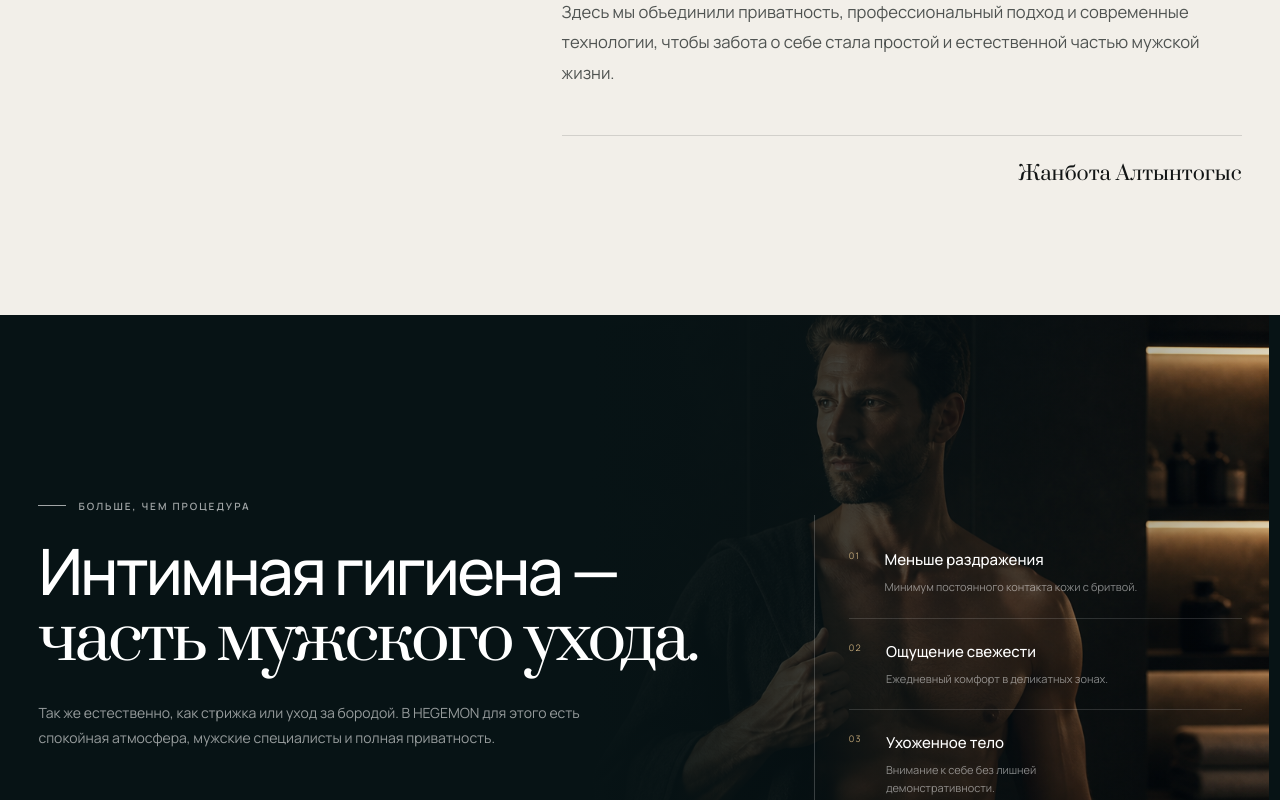
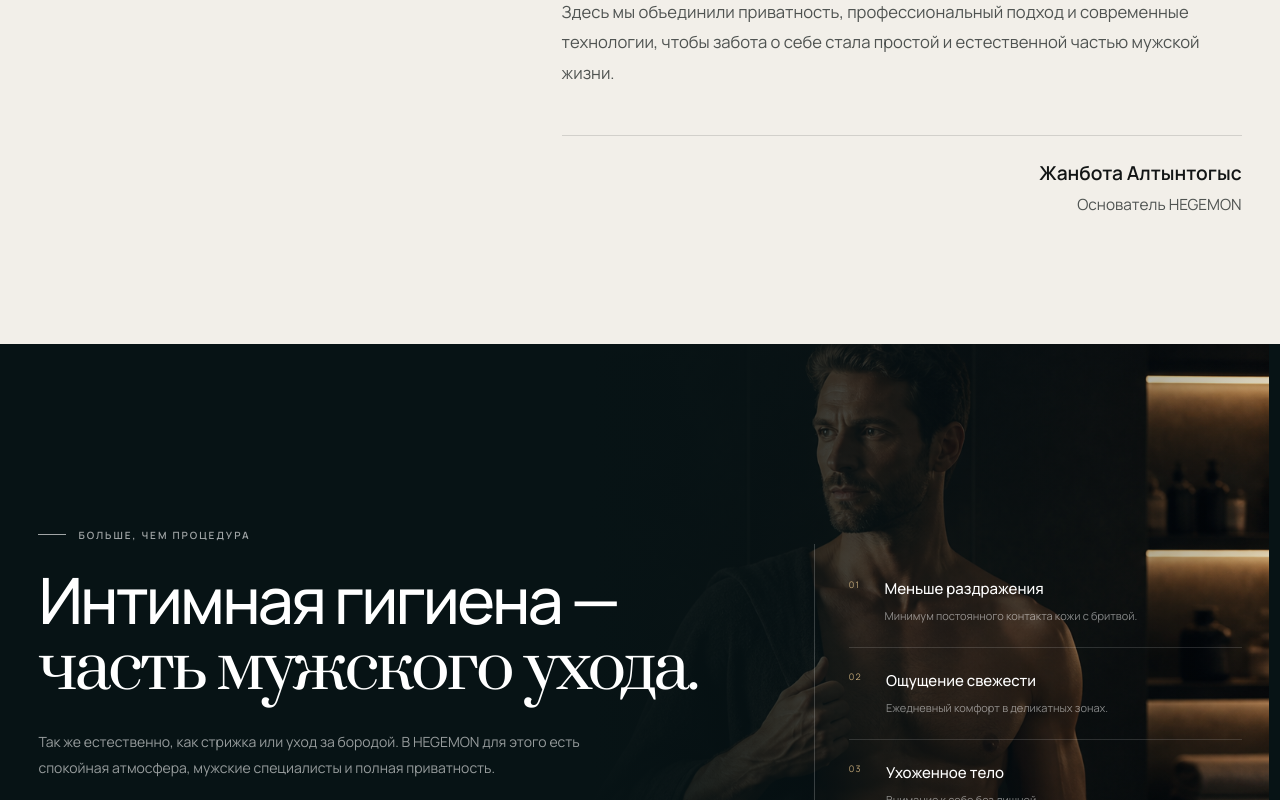
Before and after one commit to ahmedddd-code/hegemon, a React (Vite) app: page /about in a window 1280 px wide. Shown: the part 1860-2660 px from the top of the page. Built offline with nearby package versions, Linux system fonts and the light colour scheme; no server answers.

Commit message:
Style founder role beneath signature

```diff
--- a/src/components/AboutStory.tsx
+++ b/src/components/AboutStory.tsx
@@ -27,7 +27,7 @@ export function AboutStory() {
             <p>Мне хотелось создать место, где мужчина чувствует себя комфортно с первого визита — без ощущения салона красоты и без стеснения говорить о деликатных вопросах.</p>
             <p className="founder-story__origin">Так появился <strong>HEGEMON — пространство, созданное вокруг потребностей мужчины.</strong></p>
             <p>Здесь мы объединили приватность, профессиональный подход и современные технологии, чтобы забота о себе стала простой и естественной частью мужской жизни.</p>
-            <footer><strong>Жанбота Алтынтогыс</strong></footer>
+            <footer><strong>Жанбота Алтынтогыс</strong><em>Основатель HEGEMON</em></footer>
           </div>
         </div>
       </section>
--- a/src/styles/about.css
+++ b/src/styles/about.css
@@ -18,7 +18,8 @@
 .founder-story__copy .founder-story__origin { padding:25px 0 25px 24px; border-left:1px solid var(--gold-dark); color:var(--ink); font:clamp(21px,2vw,29px)/1.5 'Prata',serif; }
 .founder-story__copy .founder-story__origin strong { font-weight:400; }
 .founder-story__copy footer { margin-top:46px; padding-top:24px; display:flex; align-items:flex-end; flex-direction:column; gap:7px; border-top:1px solid var(--line); text-align:right; }
-.founder-story__copy footer strong { color:var(--ink); font:20px 'Prata',serif; }
+.founder-story__copy footer strong { color:var(--ink); font:600 clamp(18px,1.5vw,22px) 'Manrope',sans-serif; }
+.founder-story__copy footer em { color:#4f5351; font:italic clamp(15px,1.2vw,18px)/1.5 'Manrope',sans-serif; letter-spacing:0; text-transform:none; }
 .hygiene { position:relative; min-height:690px; display:flex; align-items:center; color:#fff; background:#071315 url('/images/hegemon-hero-man.png') 88% center/auto 115% no-repeat; }
 .hygiene::before { content:''; position:absolute; inset:0; background:linear-gradient(90deg,#071315 0%,#071315 46%,rgba(7,19,21,.72) 67%,rgba(7,19,21,.12)); }
 .hygiene__content { position:relative; z-index:1; display:grid; grid-template-columns:1.05fr .65fr; gap:7%; align-items:end; }
```
